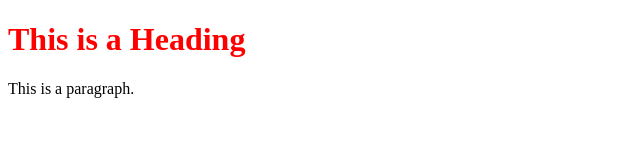
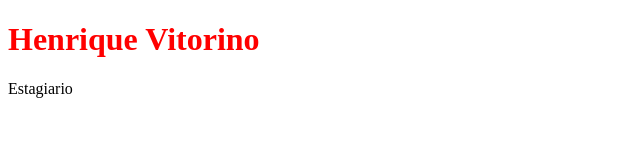
Before and after one commit to Henrique-Vitorino/curso-git, a plain HTML site: page index.html in a window 1280 px wide. Shown: the whole page, without its empty margins (0-640 px from the left). Drawn offline with Linux system fonts and the light colour scheme.

Commit message:
Alterado titulo e paragrafo

```diff
--- a/index.html
+++ b/index.html
@@ -4,8 +4,8 @@
     <title>Page Title</title>
   </head>
   <body>
-    <h1>This is a Heading</h1>
-    <p>This is a paragraph.</p>
+    <h1>Henrique Vitorino</h1>
+    <p>Estagiario</p>
   </body>
 </html>
 
```
